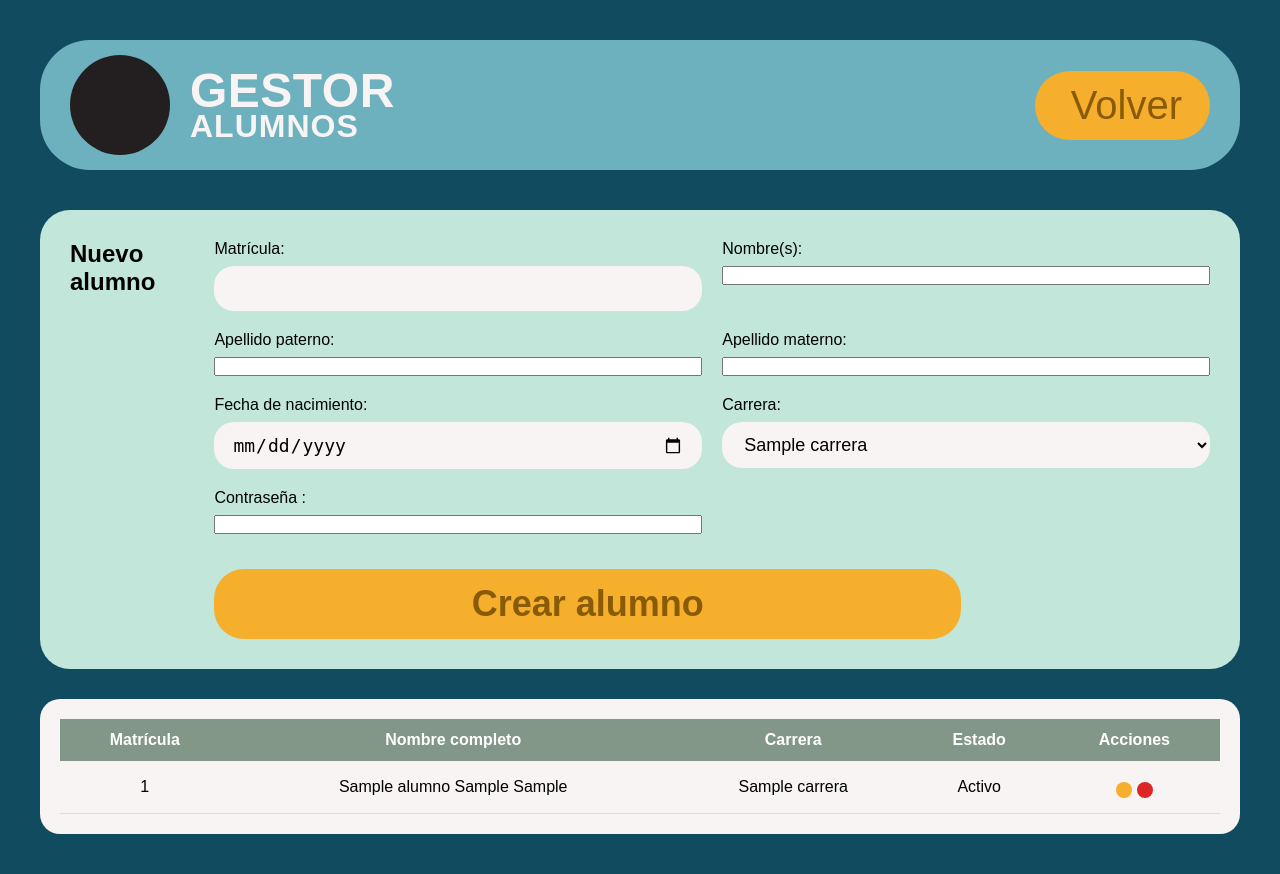
After one commit to rvzorblvde/KardexAcademico, a PHP site: page /admin/alumnos.php in a window 1280 px wide. The commit adds this page. Run offline with PHP 8.4, Linux system fonts and the light colour scheme; the visitor is signed in with stand-in values (Sample User, id 1); tables that the repository leaves empty hold one stand-in row (values such as "Sample post"); some libraries are stand-ins or nearby versions.

Commit message:
Added Admin views and student CRUD functions

```diff
--- /dev/null
+++ b/admin/alumnos.php
@@ -0,0 +1,148 @@
+<?php
+require_once __DIR__ . '/../includes/auth_admin.php';
+require_once __DIR__ . '/../conection.php';
+
+// Determinar si estamos editando un alumno existente
+$alumno_editar = null;
+if (isset($_GET['editar'])) {
+    $stmt = $pdo->prepare("SELECT * FROM Alumno WHERE id_alumno = ?");
+    $stmt->execute([$_GET['editar']]);
+    $alumno_editar = $stmt->fetch();
+}
+
+// Listar todos los alumnos con su carrera (JOIN)
+$alumnos = $pdo->query("
+    SELECT a.id_alumno, a.Nombres, a.Apellido1, a.Apellido2, a.activo, c.Nombre AS carrera
+    FROM Alumno a
+    INNER JOIN Carrera c ON a.id_carrera = c.id_carrera
+    ORDER BY a.Apellido1, a.Apellido2
+")->fetchAll();
+
+// Catálogo de carreras para el select del form
+$carreras = $pdo->query("SELECT id_carrera, Nombre FROM Carrera")->fetchAll();
+
+// Capturar mensajes flash (vienen de las acciones)
+$msg = $_GET['msg'] ?? null;
+?>
+<!DOCTYPE html>
+<html lang="es">
+<head>
+    <meta charset="UTF-8">
+    <title>Gestionar Alumnos</title>
+    <script src="https://code.iconify.design/iconify-icon/2.1.0/iconify-icon.min.js"></script>
+    <link rel="stylesheet" href="../styles/style.css">
+</head>
+<body>
+    <header>
+        <div class="logo-contenedor">
+            <div class="escudo-placeholder"></div>
+            <h1><span class="txt-kardex">Gestor</span><span class="txt-academico">Alumnos</span></h1>
+        </div>
+        <nav><ul>
+            <li><a href="../admin.php" class="btn-nav">
+                <iconify-icon icon="heroicons:arrow-left-solid"></iconify-icon><span>Volver</span>
+            </a></li>
+        </ul></nav>
+    </header>
+
+    <main class="alumno-contenedor">
+        <?php if ($msg): ?>
+            <div class="alerta-flash"><?= htmlspecialchars($msg) ?></div>
+        <?php endif; ?>
+
+        <!-- ============ FORMULARIO (crear o editar) ============ -->
+        <section class="perfil-card">
+            <h2><?= $alumno_editar ? 'Editar' : 'Nuevo' ?> alumno</h2>
+            <form action="acciones/alumno_guardar.php" method="POST" class="form-admin">
+                <?php if ($alumno_editar): ?>
+                    <input type="hidden" name="id_alumno_original" value="<?= $alumno_editar['id_alumno'] ?>">
+                <?php endif; ?>
+
+                <div class="form-grid">
+                    <div class="input-grupo">
+                        <label>Matrícula:</label>
+                        <input type="number" name="id_alumno" required maxlength="6"
+                               value="<?= $alumno_editar['id_alumno'] ?? '' ?>">
+                    </div>
+                    <div class="input-grupo">
+                        <label>Nombre(s):</label>
+                        <input type="text" name="nombres" required
+                               value="<?= htmlspecialchars($alumno_editar['Nombres'] ?? '') ?>">
+                    </div>
+                    <div class="input-grupo">
+                        <label>Apellido paterno:</label>
+                        <input type="text" name="apellido1" required
+                               value="<?= htmlspecialchars($alumno_editar['Apellido1'] ?? '') ?>">
+                    </div>
+                    <div class="input-grupo">
+                        <label>Apellido materno:</label>
+                        <input type="text" name="apellido2"
+                               value="<?= htmlspecialchars($alumno_editar['Apellido2'] ?? '') ?>">
+                    </div>
+                    <div class="input-grupo">
+                        <label>Fecha de nacimiento:</label>
+                        <input type="date" name="fecha_nacimiento" required
+                               value="<?= $alumno_editar['fecha_nacimiento'] ?? '' ?>">
+                    </div>
+                    <div class="input-grupo">
+                        <label>Carrera:</label>
+                        <select name="id_carrera" required>
+                            <?php foreach ($carreras as $c): ?>
+                                <option value="<?= $c['id_carrera'] ?>"
+                                    <?= ($alumno_editar['id_carrera'] ?? null) == $c['id_carrera'] ? 'selected' : '' ?>>
+                                    <?= htmlspecialchars($c['Nombre']) ?>
+                                </option>
+                            <?php endforeach; ?>
+                        </select>
+                    </div>
+                    <div class="input-grupo">
+                        <label>Contraseña <?= $alumno_editar ? '(dejar vacío para no cambiar)' : '' ?>:</label>
+                        <input type="password" name="password" <?= $alumno_editar ? '' : 'required' ?>>
+                    </div>
+                </div>
+
+                <button type="submit" class="btn-login">
+                    <?= $alumno_editar ? 'Actualizar' : 'Crear alumno' ?>
+                </button>
+                <?php if ($alumno_editar): ?>
+                    <a href="alumnos.php" class="btn-cancelar">Cancelar</a>
+                <?php endif; ?>
+            </form>
+        </section>
+
+        <!-- ============ LISTADO ============ -->
+        <section class="tabla-scroll">
+            <table class="tabla-kardex">
+                <thead>
+                    <tr>
+                        <th>Matrícula</th><th>Nombre completo</th><th>Carrera</th>
+                        <th>Estado</th><th>Acciones</th>
+                    </tr>
+                </thead>
+                <tbody>
+                <?php foreach ($alumnos as $a): ?>
+                    <tr>
+                        <td><?= $a['id_alumno'] ?></td>
+                        <td><?= htmlspecialchars("{$a['Nombres']} {$a['Apellido1']} {$a['Apellido2']}") ?></td>
+                        <td><?= htmlspecialchars($a['carrera']) ?></td>
+                        <td><?= $a['activo'] ? 'Activo' : 'Baja' ?></td>
+                        <td>
+                            <a href="?editar=<?= $a['id_alumno'] ?>" class="btn-tabla">
+                                <iconify-icon icon="heroicons:pencil-square-solid"></iconify-icon>
+                            </a>
+                            <form action="acciones/alumno_eliminar.php" method="POST" style="display:inline"
+                                  onsubmit="return confirm('¿Dar de baja a este alumno?')">
+                                <input type="hidden" name="id_alumno" value="<?= $a['id_alumno'] ?>">
+                                <button type="submit" class="btn-tabla btn-rojo">
+                                    <iconify-icon icon="heroicons:trash-solid"></iconify-icon>
+                                </button>
+                            </form>
+                        </td>
+                    </tr>
+                <?php endforeach; ?>
+                </tbody>
+            </table>
+        </section>
+    </main>
+</body>
+</html>
--- /dev/null
+++ b/includes/auth_admin.php
@@ -0,0 +1,8 @@
+<?php
+require_once __DIR__ . '/config.php';
+session_start();
+
+if (!isset($_SESSION['user_id']) || $_SESSION['rol'] !== 'Administrador') {
+    header("Location: " . BASE_URL . "/login.php?error=permisos");
+    exit();
+}
--- /dev/null
+++ b/includes/config.php
@@ -0,0 +1 @@
+<?php define('BASE_URL', 'KardexAcademico');
--- a/styles/style.css
+++ b/styles/style.css
@@ -539,3 +539,116 @@ nav ul {
     font-weight: 700;
     line-height: 1.2;
 }
+
+/*Panel de administración*/
+/* Ajustes para el panel de administración */
+.admin-nav-scroll {
+    overflow-x: auto;
+    white-space: nowrap;
+    padding-bottom: 10px;
+}
+
+.management-grid {
+    display: grid;
+    grid-template-columns: 1fr 2fr;
+    gap: 20px;
+    align-items: start;
+}
+
+/* Reutilizando tus estilos de tabla para el CRUD */
+.admin-table-container {
+    background-color: var(--color-blanco);
+    border-radius: 20px;
+    padding: 15px;
+    overflow: hidden;
+}
+
+.admin-table-edit {
+    width: 100%;
+    border-collapse: collapse;
+}
+
+.admin-table-edit th {
+    background-color: var(--tarjeta2);
+    color: var(--color-blanco);
+    padding: 12px;
+    text-align: left;
+}
+
+.admin-table-edit td {
+    padding: 10px;
+    border-bottom: 1px solid var(--azul1);
+}
+
+.admin-table-edit input {
+    width: 100%;
+    padding: 8px;
+    border: 1px solid var(--hint-gray);
+    border-radius: 10px;
+}
+
+/* Botones de acción pequeños */
+.btn-action {
+    border: none;
+    padding: 8px;
+    border-radius: 8px;
+    cursor: pointer;
+    font-size: 1.2rem;
+    display: inline-flex;
+    align-items: center;
+}
+
+.btn-update { background-color: var(--btn-activof); color: var(--btn-activoa); }
+.btn-delete { background-color: #dc2626; color: white; margin-left: 5px; }
+
+/* ============= Admin extras ============= */
+.form-admin { width: 100%; }
+
+.form-grid {
+    display: grid;
+    grid-template-columns: 1fr 1fr;
+    gap: 20px;
+    margin-bottom: 20px;
+}
+
+.form-admin select,
+.form-admin input[type="date"],
+.form-admin input[type="number"] {
+    width: 100%;
+    padding: 12px 18px;
+    border: none;
+    border-radius: 20px;
+    background-color: var(--color-blanco);
+    font-size: 18px;
+    box-sizing: border-box;
+}
+
+.btn-tabla {
+    background: var(--btn-normalf);
+    border: none;
+    padding: 8px;
+    border-radius: 8px;
+    cursor: pointer;
+    color: var(--btn-normala);
+    text-decoration: none;
+    display: inline-flex;
+}
+
+.btn-tabla.btn-rojo { background: #dc2626; color: white; }
+
+.btn-cancelar {
+    display: inline-block;
+    padding: 10px 20px;
+    color: var(--color-negro);
+    text-decoration: underline;
+    margin-left: 10px;
+}
+
+.alerta-flash {
+    background: var(--tarjeta1);
+    color: var(--color-negro);
+    padding: 15px 25px;
+    border-radius: 15px;
+    font-weight: 700;
+    margin-bottom: 20px;
+}
```
Also changed, not shown: admin.php (added, +71 -0 lines), admin/actions/alumno_eliminar.php (added, +7 -0 lines), admin/actions/alumno_guardar.php (added, +50 -0 lines), auth.php (+22 -7 lines), admin/admin.js (added), 1 other file.
